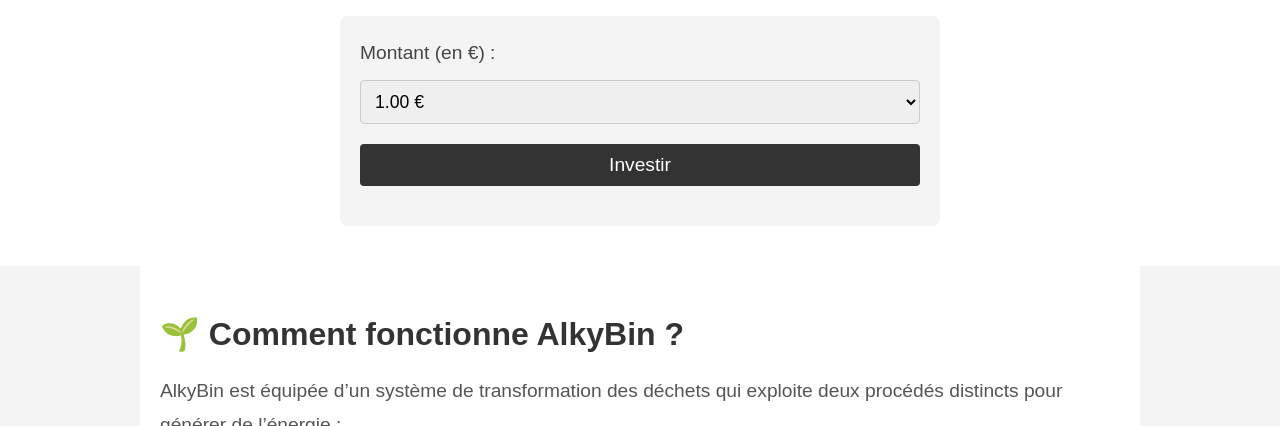
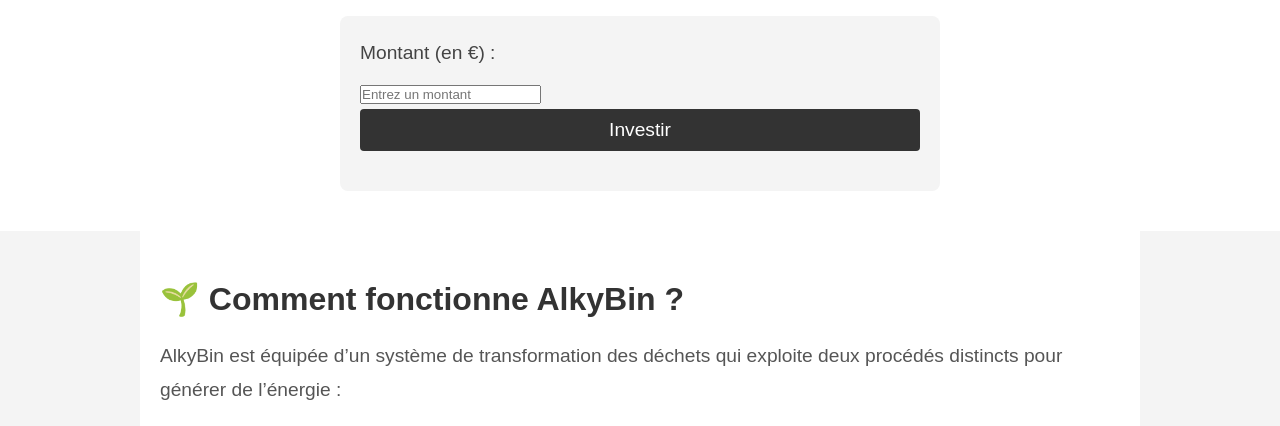
Before and after one commit to isskyspace/alkyai, a website: page index.html in a window 1280 px wide. Shown: the part 674-1100 px from the top of the page. Drawn offline with Linux system fonts and the light colour scheme; a script that the page names is missing.

Commit message:
Update index.html

```diff
--- a/index.html
+++ b/index.html
@@ -4,9 +4,10 @@
     <meta charset="UTF-8">
     <meta name="viewport" content="width=device-width, initial-scale=1.0">
     <link rel="stylesheet" href="alkystore.css">
-    <link rel="icon" type="image/png" href="DALL·E 2025-03-04 16.09.15 - A modern, minimalist logo featuring the letters 'KM' and 'AI'. The design should be sleek, bold, and futuristic, with a technology-inspired look. The .jpg">
     <title>Alky AI</title>
     <script src="https://js.stripe.com/v3/"></script>
+    <link rel="icon" type="image/png" href="DALL·E 2025-03-04 16.09.15 - A modern, minimalist logo featuring the letters 'KM' and 'AI'. The design should be sleek, bold, and futuristic, with a technology-inspired look. The .jpg">
+
 
         <!-- Vous pouvez ajouter d'autres éléments dans votre header ici (menu, etc.) -->
 
@@ -19,7 +20,7 @@
         <nav>
             <ul>
                 <li><a href="index.html">Accueil</a></li>
-                <li><a href="produit.html">Produits</a></li>
+                <li><a href="produits.html">Produits</a></li>
                 <li><a href="contacts.html">Contacts</a></li>
                 <li><a href="admission.html">Adhérer</a></li>
                 <li><a href="moncompte.html">Mon compte</a></li>
@@ -40,15 +41,10 @@
                 <h2>Investir dans AlkyBin</h2>
                 <form id="payment-form">
                     <label for="amount">Montant (en €) :</label>
-                    <select name="amount" id="amount">
-                        <option value="100">1.00 €</option>
-                        <option value="500">5,00 €</option>
-                        <option value="1000">10,00 €</option>
-                        <option value="1500">15,00 €</option>
-                        <option value="2000">20,00 €</option>
-                    </select>
+                    <input type="number" id="amount" name="amount" min="1" step="0.01" placeholder="Entrez un montant" required>
                     <button type="button" id="checkout-button">Investir</button>
                 </form>
+
             </div>
         </section>
 
```
